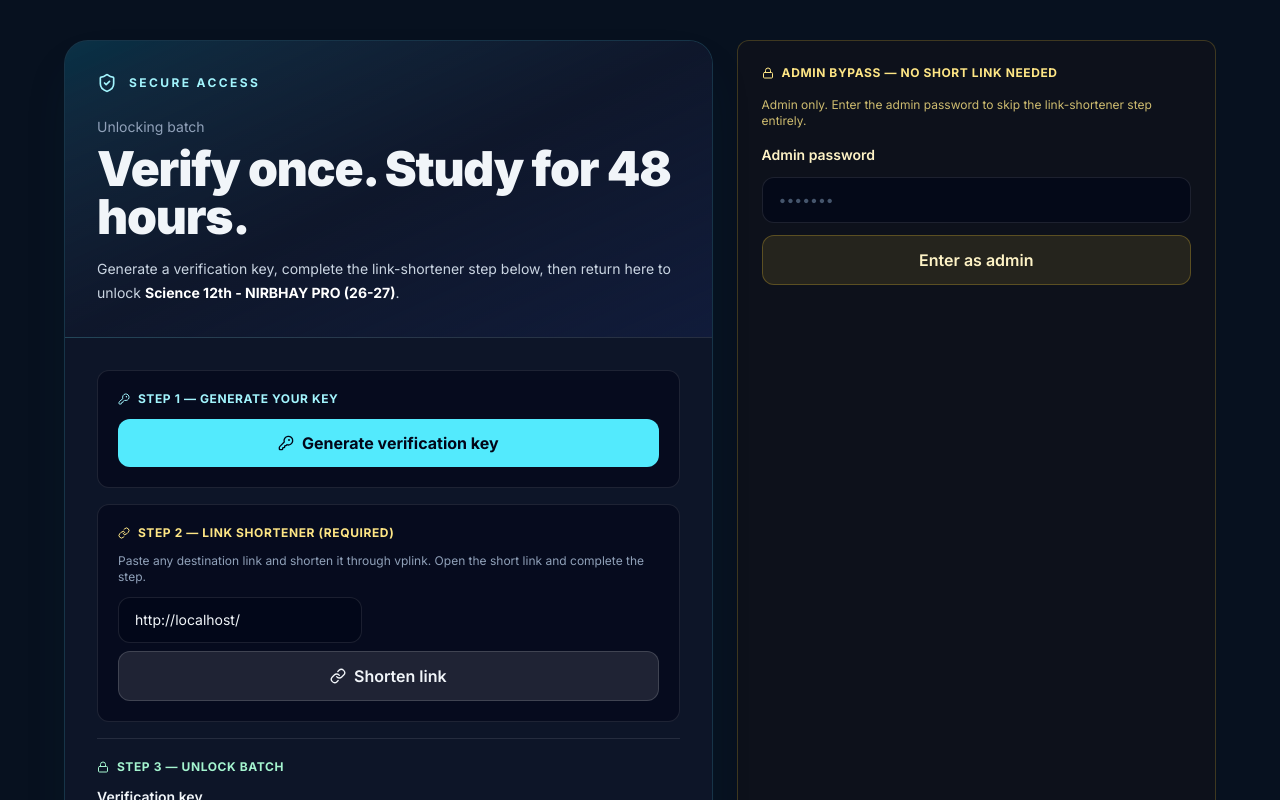
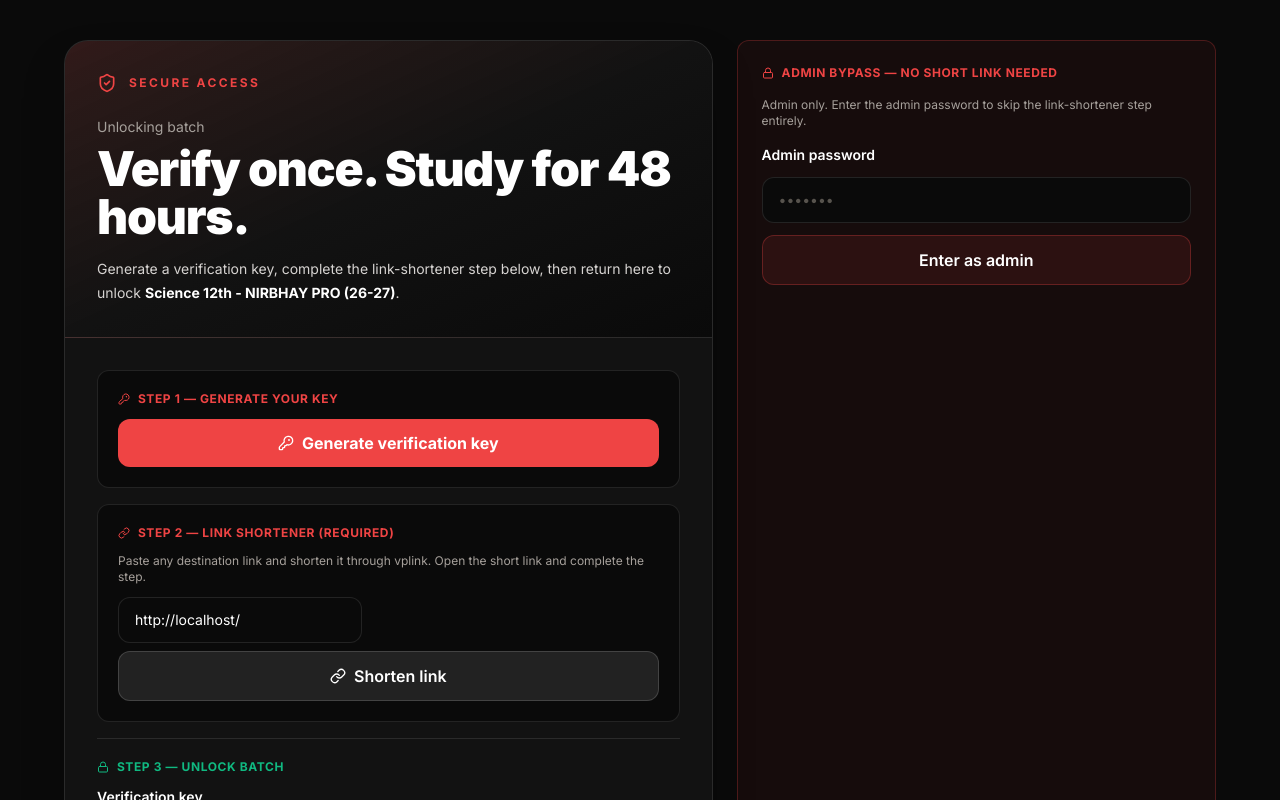
Before and after one commit to zarsagency-svg/clone-studybeepro-lecture-site, a React (Vite) app: page / in a window 1280 px wide. Both pictures are taken after a click on the element "Science 12th - NIRBHAY PRO (26-27)". Shown: the top 800 px of the page. Built offline with nearby package versions, Linux system fonts and the light colour scheme; no server answers.

Commit message:
style: verification gate in red/black theme + auto-unlock return flow via #unlock hash

```diff
--- a/src/components/VerificationGate.tsx
+++ b/src/components/VerificationGate.tsx
@@ -1,4 +1,4 @@
-import { FormEvent, useMemo, useState } from 'react';
+import { FormEvent, useEffect, useMemo, useState } from 'react';
 import {
   CheckCircle2,
   Copy,
@@ -65,13 +65,37 @@ export function VerificationGate({ batchTitle, onVerified }: { batchTitle: strin
     onVerified();
   };
 
+  // Auto-unlock: the short link redirects back to this site carrying the key
+  // in the URL hash (#unlock=MS-...). Consume it and verify instantly.
+  useEffect(() => {
+    const m = /#unlock=(MS-[0-9A-Fa-f-]+)/.exec(window.location.hash);
+    if (!m) return;
+    const returnedKey = m[1].toUpperCase();
+    try {
+      window.history.replaceState(null, '', window.location.pathname + window.location.search);
+    } catch {
+      // ignore history errors in sandboxed iframes
+    }
+    if (/^MS-[0-9A-F]{18}$/.test(returnedKey)) {
+      saveAccess(returnedKey);
+    }
+    // eslint-disable-next-line react-hooks/exhaustive-deps
+  }, []);
+
   const handleGenerate = () => {
     const nextKey = createKey();
     setGeneratedKey(nextKey);
     setKey(nextKey);
     setShortUrl('');
     setShortError('');
-    setMessage('Key generated. Now shorten the link below using the shortener, open it, complete the step, then enter your key to unlock.');
+    if (window.location.protocol === 'http:' || window.location.protocol === 'https:') {
+      setDestinationUrl(`${window.location.origin}${window.location.pathname}#unlock=${nextKey}`);
+      setMessage(
+        'Key generated. The shortener destination below already points back to MindSpark with your key - shorten it, open the short link, and after the short-link step you land back here auto-unlocked for 48 hours.'
+      );
+    } else {
+      setMessage('Key generated. Now shorten the link below using the shortener, open it, complete the step, then enter your key to unlock.');
+    }
     setError('');
   };
 
@@ -130,18 +154,18 @@ export function VerificationGate({ batchTitle, onVerified }: { batchTitle: strin
   };
 
   return (
-    <main className="min-h-screen bg-[#07111f] px-4 py-10 text-slate-100">
+    <main className="min-h-screen bg-themeBg px-4 py-10 text-white">
       <div className="mx-auto grid max-w-6xl gap-6 lg:grid-cols-[1.15fr_0.85fr]">
         {/* Left: verification + link shortener */}
-        <section className="overflow-hidden rounded-3xl border border-cyan-300/15 bg-slate-900/80 shadow-2xl shadow-cyan-950/20">
-          <div className="border-b border-white/10 bg-gradient-to-br from-cyan-400/15 via-slate-900 to-blue-950/40 p-6 sm:p-8">
-            <div className="mb-6 flex items-center gap-3 text-cyan-200">
+        <section className="overflow-hidden rounded-3xl border border-white/10 bg-[#121212] shadow-2xl shadow-black/40">
+          <div className="border-b border-white/10 bg-gradient-to-br from-themeRed/15 via-[#121212] to-[#0a0a0a] p-6 sm:p-8">
+            <div className="mb-6 flex items-center gap-3 text-themeRed">
               <ShieldCheck className="size-5" />
               <span className="text-xs font-bold uppercase tracking-[0.2em]">Secure access</span>
             </div>
-            <p className="mb-2 text-sm text-slate-400">Unlocking batch</p>
+            <p className="mb-2 text-sm text-stone-400">Unlocking batch</p>
             <h1 className="max-w-xl text-3xl font-black tracking-tight sm:text-5xl">Verify once. Study for 48 hours.</h1>
-            <p className="mt-4 max-w-xl text-sm leading-6 text-slate-300">
+            <p className="mt-4 max-w-xl text-sm leading-6 text-stone-300">
               Generate a verification key, complete the link-shortener step below, then return here to unlock{' '}
               <strong className="text-white">{batchTitle}</strong>.
             </p>
@@ -149,38 +173,38 @@ export function VerificationGate({ batchTitle, onVerified }: { batchTitle: strin
 
           <div className="grid gap-4 p-6 sm:p-8">
             {/* Step 1: Generate key */}
-            <div className="rounded-xl border border-white/10 bg-slate-950/60 p-5">
-              <div className="mb-3 flex items-center gap-2 text-xs font-bold uppercase tracking-wider text-cyan-200">
+            <div className="rounded-xl border border-white/10 bg-[#0a0a0a] p-5">
+              <div className="mb-3 flex items-center gap-2 text-xs font-bold uppercase tracking-wider text-themeRed">
                 <KeyRound className="size-3" /> Step 1 — Generate your key
               </div>
               <button
                 onClick={handleGenerate}
-                className="w-full flex items-center justify-center gap-2 rounded-xl bg-cyan-300 px-4 py-3 font-bold text-slate-950 transition hover:bg-cyan-200"
+                className="w-full flex items-center justify-center gap-2 rounded-xl bg-themeRed px-4 py-3 font-bold text-white transition hover:bg-themeRedHover"
               >
                 <KeyRound className="size-4" /> Generate verification key
               </button>
               {generatedKey && (
-                <div className="mt-4 rounded-xl border border-cyan-300/20 bg-cyan-300/10 p-4">
-                  <p className="text-xs uppercase tracking-wider text-cyan-200">Your verification key</p>
+                <div className="mt-4 rounded-xl border border-themeRed/20 bg-themeRed/10 p-4">
+                  <p className="text-xs uppercase tracking-wider text-themeRed">Your verification key</p>
                   <p className="mt-2 break-all font-mono text-xl font-bold text-white">{generatedKey}</p>
-                  <p className="mt-2 text-xs text-slate-300">Keep this key. You will enter it again after the short-link step.</p>
+                  <p className="mt-2 text-xs text-stone-300">Keep this key. You will enter it again after the short-link step.</p>
                 </div>
               )}
             </div>
 
             {/* Step 2: Link shortener */}
-            <div className="rounded-xl border border-white/10 bg-slate-950/60 p-5">
-              <div className="mb-3 flex items-center gap-2 text-xs font-bold uppercase tracking-wider text-amber-200">
+            <div className="rounded-xl border border-white/10 bg-[#0a0a0a] p-5">
+              <div className="mb-3 flex items-center gap-2 text-xs font-bold uppercase tracking-wider text-themeRed">
                 <Link className="size-3" /> Step 2 — Link shortener (required)
               </div>
-              <p className="text-xs text-slate-400 mb-3">Paste any destination link and shorten it through vplink. Open the short link and complete the step.</p>
+              <p className="text-xs text-stone-400 mb-3">Paste any destination link and shorten it through vplink. Open the short link and complete the step.</p>
               <div className="space-y-2">
                 <input
                   type="text"
                   value={destinationUrl}
                   onChange={(e) => setDestinationUrl(e.target.value)}
                   placeholder="https://example.com/your-link"
-                  className="rounded-xl border border-white/10 bg-slate-950/70 px-4 py-3 text-sm outline-none ring-cyan-300/50 placeholder:text-slate-600 focus:ring-2"
+                  className="rounded-xl border border-white/10 bg-[#0a0a0a] px-4 py-3 text-sm outline-none ring-themeRed/50 placeholder:text-stone-600 focus:ring-2"
                 />
                 <button
                   onClick={handleShorten}
@@ -189,7 +213,7 @@ export function VerificationGate({ batchTitle, onVerified }: { batchTitle: strin
                 >
                   {shortening ? (
                     <>
-                      <svg className="w-4 h-4 animate-spin text-slate-300" viewBox="0 0 24 24">
+                      <svg className="w-4 h-4 animate-spin text-stone-300" viewBox="0 0 24 24">
                         <circle className="opacity-25" cx="12" cy="12" r="10" stroke="currentColor" strokeWidth="4" fill="none" />
                         <path
                           className="opacity-75"
@@ -205,12 +229,12 @@ export function VerificationGate({ batchTitle, onVerified }: { batchTitle: strin
                     </>
                   )}
                 </button>
-                {shortError && <p className="text-xs text-rose-400">{shortError}</p>}
+                {shortError && <p className="text-xs text-themeRed">{shortError}</p>}
                 {shortUrl && (
-                  <div className="mt-3 rounded-xl border border-cyan-300/20 bg-cyan-300/10 p-3 flex items-center gap-2">
-                    <p className="text-xs uppercase tracking-wider text-cyan-200">Your short link</p>
-                    <a href={shortUrl} target="_blank" rel="noreferrer" className="flex-1 break-all text-sm text-cyan-100 hover:underline">{shortUrl}</a>
-                    <button onClick={copyShortUrl} className="p-1.5 text-cyan-200 hover:text-white" title="Copy">
+                  <div className="mt-3 rounded-xl border border-themeRed/20 bg-themeRed/10 p-3 flex items-center gap-2">
+                    <p className="text-xs uppercase tracking-wider text-themeRed">Your short link</p>
+                    <a href={shortUrl} target="_blank" rel="noreferrer" className="flex-1 break-all text-sm text-white hover:underline">{shortUrl}</a>
+                    <button onClick={copyShortUrl} className="p-1.5 text-themeRed hover:text-white" title="Copy">
                       <Copy className="size-4" />
                     </button>
                   </div>
@@ -220,7 +244,7 @@ export function VerificationGate({ batchTitle, onVerified }: { batchTitle: strin
 
             {/* Step 3: Verify key */}
             <form onSubmit={handleVerify} className="grid gap-3 border-t border-white/10 pt-5">
-              <div className="flex items-center gap-2 text-xs font-bold uppercase tracking-wider text-emerald-200">
+              <div className="flex items-center gap-2 text-xs font-bold uppercase tracking-wider text-themeGreen">
                 <Lock className="size-3" /> Step 3 — Unlock batch
               </div>
               <label htmlFor="verification-key" className="text-sm font-semibold">Verification key</label>
@@ -229,23 +253,23 @@ export function VerificationGate({ batchTitle, onVerified }: { batchTitle: strin
                 value={key}
                 onChange={(e) => setKey(e.target.value)}
                 placeholder="MS-..."
-                className="rounded-xl border border-white/10 bg-slate-950/70 px-4 py-3 font-mono text-sm outline-none ring-cyan-300/50 placeholder:text-slate-600 focus:ring-2"
+                className="rounded-xl border border-white/10 bg-[#0a0a0a] px-4 py-3 font-mono text-sm outline-none ring-themeRed/50 placeholder:text-stone-600 focus:ring-2"
               />
               <button className="rounded-xl border border-white/15 bg-white/10 px-4 py-3 font-semibold transition hover:bg-white/15">
                 Unlock batch
               </button>
               {expiresAtLabel && (
-                <p className="text-xs text-slate-400">Access will expire on {expiresAtLabel}.</p>
+                <p className="text-xs text-stone-400">Access will expire on {expiresAtLabel}.</p>
               )}
             </form>
 
             {message && (
-              <p className="flex items-start gap-2 text-sm text-emerald-300">
+              <p className="flex items-start gap-2 text-sm text-themeGreen">
                 <CheckCircle2 className="mt-0.5 size-4 shrink-0" /> {message}
               </p>
             )}
             {error && (
-              <p role="alert" className="flex items-start gap-2 text-sm text-rose-300">
+              <p role="alert" className="flex items-start gap-2 text-sm text-themeRed">
                 <TriangleAlert className="mt-0.5 size-4 shrink-0" /> {error}
               </p>
             )}
@@ -253,37 +277,37 @@ export function VerificationGate({ batchTitle, onVerified }: { batchTitle: strin
         </section>
 
         {/* Admin bypass */}
-        <section className="rounded-xl border border-amber-300/20 bg-amber-950/10 p-4 sm:p-6 shadow-amber-900/20">
-          <div className="mb-4 flex items-center gap-2 text-xs font-bold uppercase tracking-wider text-amber-200">
+        <section className="rounded-xl border border-themeRed/25 bg-themeRed/5 p-4 sm:p-6 shadow-black/30">
+          <div className="mb-4 flex items-center gap-2 text-xs font-bold uppercase tracking-wider text-themeRed">
             <Lock className="size-3" /> Admin bypass — no short link needed
           </div>
-          <p className="text-xs text-amber-200/80 mb-4">
+          <p className="text-xs text-stone-400 mb-4">
             Admin only. Enter the admin password to skip the link-shortener step entirely.
           </p>
           <form onSubmit={handleAdmin} className="grid gap-3">
-            <label htmlFor="admin-password" className="text-sm font-semibold text-amber-100">Admin password</label>
+            <label htmlFor="admin-password" className="text-sm font-semibold text-white">Admin password</label>
             <input
               id="admin-password"
               type="password"
               value={adminPassword}
               onChange={(e) => setAdminPassword(e.target.value)}
               placeholder="•••••••"
-              className="rounded-xl border border-white/10 bg-slate-950/70 px-4 py-3 text-sm outline-none ring-amber-300/50 placeholder:text-slate-600 focus:ring-2"
+              className="rounded-xl border border-white/10 bg-[#0a0a0a] px-4 py-3 text-sm outline-none ring-themeRed/50 placeholder:text-stone-600 focus:ring-2"
             />
-            <button className="rounded-xl border border-amber-300/25 bg-amber-300/10 px-4 py-3 font-semibold text-amber-100 transition hover:bg-amber-300/15">
+            <button className="rounded-xl border border-themeRed/30 bg-themeRed/10 px-4 py-3 font-semibold text-white transition hover:bg-themeRed/15">
               Enter as admin
             </button>
           </form>
         </section>
 
         {/* Right: tutorial playing directly on the page */}
-        <section className="rounded-3xl border border-white/10 bg-slate-900/70 p-4 shadow-xl sm:p-6">
+        <section className="rounded-3xl border border-white/10 bg-[#121212] p-4 shadow-xl sm:p-6">
           <div className="mb-4 flex items-center justify-between gap-3">
             <div>
-              <p className="text-xs font-bold uppercase tracking-[0.2em] text-cyan-200">Need help?</p>
+              <p className="text-xs font-bold uppercase tracking-[0.2em] text-themeRed">Need help?</p>
               <h2 className="mt-1 text-xl font-bold">How to verify</h2>
             </div>
-            <a href="https://youtube.com/shorts/JhyVwMdkt6I?si=-2jC5QExjSj6LeW" target="_blank" rel="noreferrer" className="inline-flex items-center gap-1 text-xs font-semibold text-cyan-200 hover:text-white">
+            <a href="https://youtube.com/shorts/JhyVwMdkt6I?si=-2jC5QExjSj6LeW" target="_blank" rel="noreferrer" className="inline-flex items-center gap-1 text-xs font-semibold text-themeRed hover:text-white">
               Open on YouTube <ExternalLink className="size-3" />
             </a>
           </div>
@@ -296,12 +320,12 @@ export function VerificationGate({ batchTitle, onVerified }: { batchTitle: strin
               allowFullScreen
             />
           </div>
-          <div className="mt-4 rounded-xl border border-white/10 bg-slate-950/60 p-3">
+          <div className="mt-4 rounded-xl border border-white/10 bg-[#0a0a0a] p-3">
             <div className="flex items-start gap-2 mb-2">
-              <Play className="mt-0.5 size-4 text-cyan-200 shrink-0" />
-              <p className="text-xs text-cyan-100 font-medium">Watch before you start</p>
+              <Play className="mt-0.5 size-4 text-themeRed shrink-0" />
+              <p className="text-xs text-white font-medium">Watch before you start</p>
             </div>
-            <p className="text-sm leading-6 text-slate-400">
+            <p className="text-sm leading-6 text-stone-400">
               The tutorial plays directly on this page. It shows how to generate your key, use the link shortener,
               and enter the key to unlock any batch. Your verification is valid for <strong>48 hours</strong>.
               Never share your verification key or the admin password.
```
Also changed, not shown: 1 other file (tests, documents, lock files or other folders).
